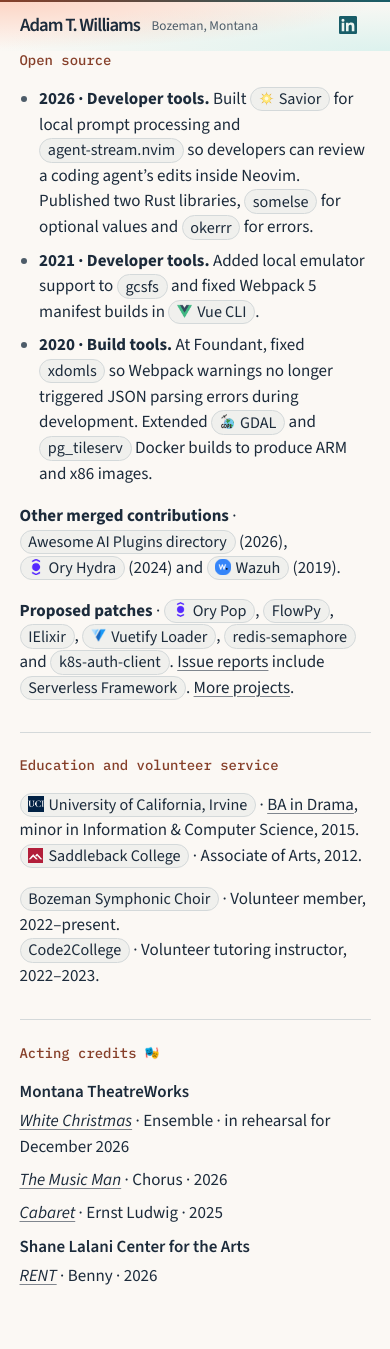
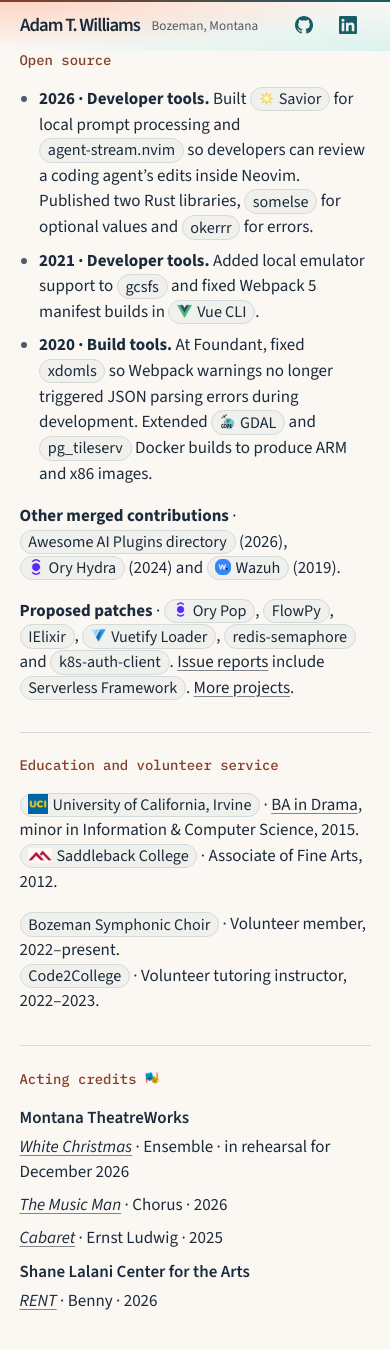
Before and after one commit to awill1988/awill1988.github.io, a Jekyll site: the page built from index.md, in a window 390 px wide and 1400 px high, scrolled down 5025 px. Shown: the top 1349 px of the window. Built offline with Jekyll 4.4.1, drawn with Linux system fonts in a browser that asks for light colours.

Commit message:
fix: refine mobile links and education credits
Show GitHub and LinkedIn on mobile and correct the Saddleback degree and education marks.

```diff
--- a/_layouts/resume.html
+++ b/_layouts/resume.html
@@ -16,7 +16,7 @@ layout: default
           {% include masthead-links.html %}
         </nav>
       </div>
-      <span class="masthead__compact-location screen-only">{{ page.location | escape }}</span>
+      <span class="masthead__compact-location screen-only"><span class="location__full">{{ page.location | escape }}</span><span class="location__short" aria-hidden="true">{{ page.location_short | escape }}</span></span>
       <a class="masthead__domain screen-only" href="{{ site.url | escape }}/">{{ site.url | remove: 'https://' | escape }}</a>
       <nav class="masthead__actions screen-only" aria-label="Quick links">
         {% include masthead-links.html compact=true %}
--- a/assets/projects/NOTICE.txt
+++ b/assets/projects/NOTICE.txt
@@ -7,5 +7,5 @@ GDAL       https://gdal.org/en/stable/_static/gdalicon.png
 Ory        https://www.ory.sh/docs/img/favico.png
 Wazuh      https://documentation.wazuh.com/current/_static/images/favicon.ico
 Vuetify    https://vuetifyjs.com/favicon.ico
-UC Irvine  https://catalogue.uci.edu/favicon.ico
-Saddleback College  https://www.saddleback.edu/themes/custom/saddleback_theme/assets/favicon/favicon.png
+UC Irvine  https://bpb-us-w2.wpmucdn.com/wp.communications.uci.edu/dist/1/6/files/2023/05/favicon.ico (UC Irvine News)
+Saddleback College  Mountain symbol from https://www.saddleback.edu/sites/default/files/site-wrapper/logo/saddleback_color_logo_light_back_stacked_2.svg
--- a/assets/resume.css
+++ b/assets/resume.css
@@ -225,7 +225,7 @@ article ul { padding-inline-start: 1.15em; }
   }
 }
 
-.masthead__compact-location, .masthead__domain, .masthead__actions { display: none; }
+.location__short, .masthead__compact-location, .masthead__domain, .masthead__actions { display: none; }
 .masthead h1 a { text-decoration: none; }
 @media screen {
   html { scroll-padding-block-start: 3.5rem; }
@@ -324,7 +324,7 @@ article ul { padding-inline-start: 1.15em; }
 }
 @media screen and (max-width: 40rem) {
   [data-ready] .masthead__domain,
-  .masthead__actions .masthead__action:not(.masthead__action--linkedin) { display: none; }
+  .masthead__actions .masthead__action[download] { display: none; }
 }
 @media screen and (min-width: 47rem) {
   .masthead-slot { --scroll-range: 320; }
@@ -406,6 +406,12 @@ article ul { padding-inline-start: 1.15em; }
   }
   .credit-link--uci { --project-mark: url("projects/uci.png"); }
   .credit-link--saddleback { --project-mark: url("projects/saddleback.png"); }
+  .credit-link.credit-link--uci::before { width: 1.2em; height: 1.2em; vertical-align: -.22em; }
+  .credit-link.credit-link--saddleback::before {
+    width: 1.45em;
+    background-color: #fff8f3;
+    border-radius: .15em;
+  }
   .credit-link--savior { --project-mark: url("projects/savior.png"); }
   .credit-link--vue-cli { --project-mark: url("projects/vue-cli.png"); }
   .credit-link--gdal { --project-mark: url("projects/gdal.png"); }
@@ -415,5 +421,14 @@ article ul { padding-inline-start: 1.15em; }
 }
 
 @media screen and (max-width: 23rem) {
+  [data-ready] .masthead__actions { inset-inline-end: max(.25rem, env(safe-area-inset-right)); }
   [data-ready] .masthead__compact-location { font-size: .70rem; }
+  .location__short { display: inline; }
+  .location__full {
+    position: absolute;
+    width: 1px;
+    height: 1px;
+    overflow: hidden;
+    clip-path: inset(50%);
+  }
 }
--- a/index.md
+++ b/index.md
@@ -141,7 +142,7 @@ I designed the AWS platform that credit unions used to issue card rebates and wr
 <div class="resume-section__body" markdown="1">
 
 [University of California, Irvine](https://uci.edu/){: .credit-link .credit-link--uci} · [BA in Drama](https://catalogue.uci.edu/clairetrevorschoolofthearts/departmentofdrama/drama_ba/), minor in Information & Computer Science, 2015.<br>
-[Saddleback College](https://www.saddleback.edu/){: .credit-link .credit-link--saddleback} · Associate of Arts, 2012.
+[Saddleback College](https://www.saddleback.edu/){: .credit-link .credit-link--saddleback} · Associate of Fine Arts, 2012.
 
 [Bozeman Symphonic Choir](https://www.bozemansymphony.org/choir){: .credit-link} · Volunteer member, 2022–present.<br>
 [Code2College](https://code2college.org/volunteers/){: .credit-link} · Volunteer tutoring instructor, 2022–2023.
```
Also changed, not shown: other parts of index.md (+1 -0 lines), scripts/render.py (+5 -2 lines), assets/projects/saddleback.png, assets/projects/uci.png, visual-baselines/desktop-dark-end.png, visual-baselines/desktop-light-end.png, visual-baselines/phone-dark-end.png, visual-baselines/phone-dark-onx.png, visual-baselines/phone-dark-payouts.png, visual-baselines/phone-light-end.png, visual-baselines/phone-light-onx.png, visual-baselines/phone-light-payouts.png, visual-baselines/plain-page-2.png, visual-baselines/styled-page-2.png, 2 more files.
